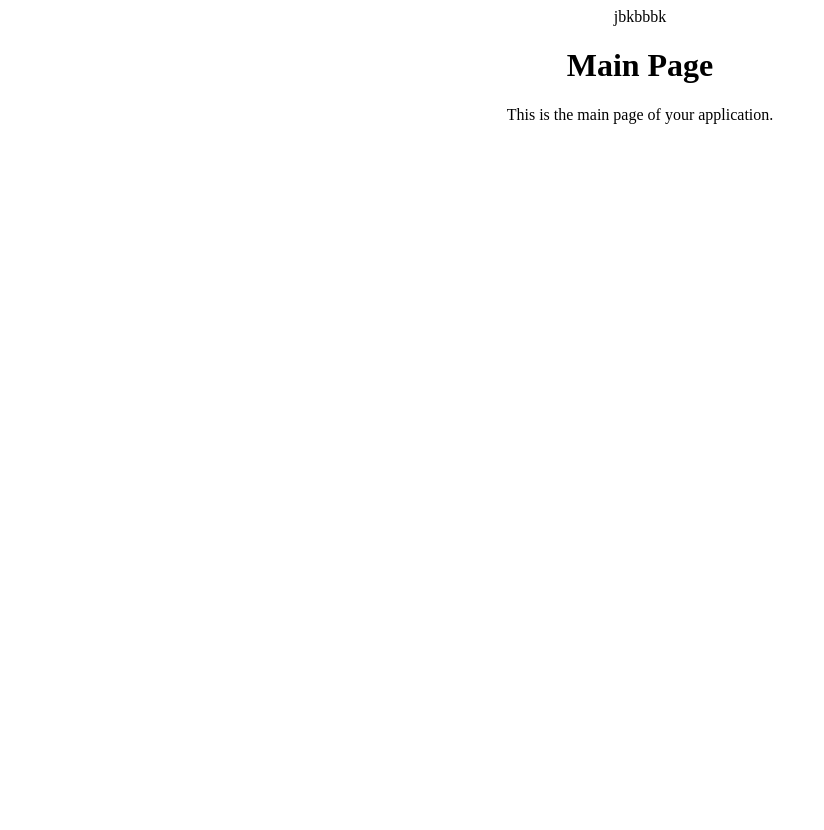
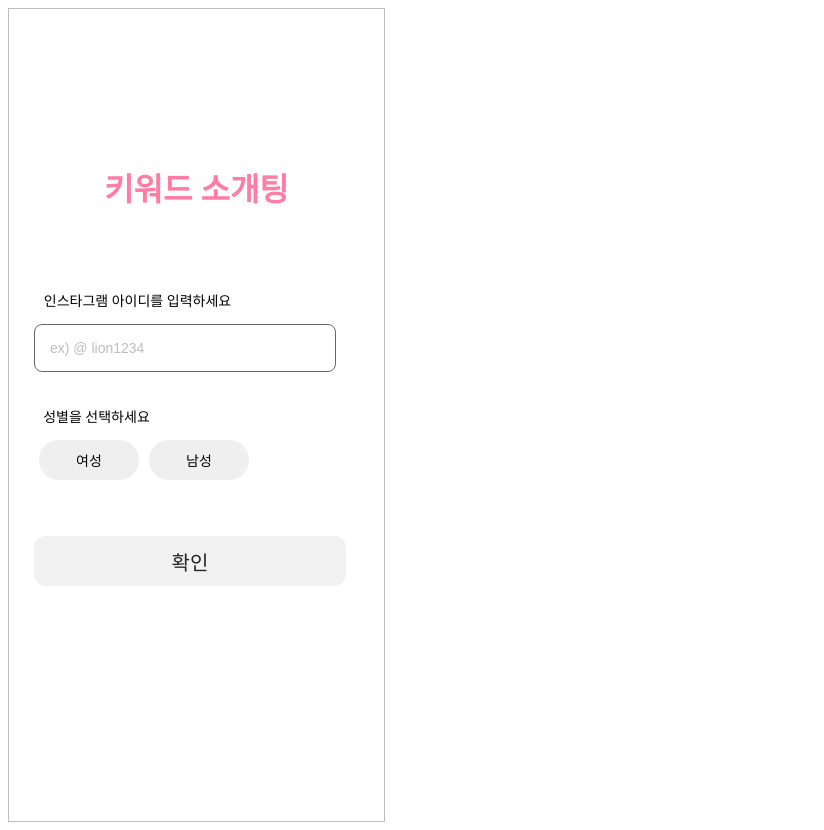
Before and after one commit to LikeLion-INU/FestivalB-12th-FrontEnd, a React (Create React App) app in the folder festival/: page / in a window 1280 px wide. Shown: the whole page, without its empty margins (0-824 px from the left). Before the commit the page ends 800 px from the top, so only its background shows below. Built offline with nearby package versions, Linux system fonts and the light colour scheme.

Commit message:
design: mainPage UI 추가

```diff
--- a/festival/src/pages/mainPage/main.js
+++ b/festival/src/pages/mainPage/main.js
@@ -1,13 +1,34 @@
 import React from 'react';
+import * as S from "../mainPage/main.style.js";
 
 function MainPage() {
   return (
-    <div>
-      jbkbbbk
+    <S.Wrapper>
+      <S.Title>키워드 소개팅</S.Title>
+      <S.FormGroup>
+        <S.InputArea>
+          <S.InputLabel>인스타그램 아이디를 입력하세요</S.InputLabel>
+          <S.Input
+            type="text"
+            name="id"
+            id="id"
+            placeholder="ex) @ lion1234"
+            autoComplete="off"
+            required
+          />
+        </S.InputArea>
 
-      <h1>Main Page</h1>
-      <p>This is the main page of your application.</p>
-    </div>
+        <S.ButtonArea1>
+          <S.ButtonLabel>성별을 선택하세요</S.ButtonLabel>
+          <S.Button1 type="submit">여성</S.Button1>
+          <S.Button1 type="submit">남성</S.Button1>
+        </S.ButtonArea1>
+
+        <S.ButtonArea2>
+          <S.Button2 type="submit">확인</S.Button2>
+        </S.ButtonArea2>
+      </S.FormGroup>
+    </S.Wrapper>
   );
 }
 
--- /dev/null
+++ b/festival/src/pages/mainPage/main.style.js
@@ -0,0 +1,86 @@
+import styled from "@emotion/styled";
+
+export const Wrapper = styled.div`
+  width: 375px;
+  height: 812px;
+  border: 1px solid #BDBDBD;
+`;
+
+export const Title = styled.div`
+  padding-top: 155px;
+  color: #FF7CA3;
+  font-size: 32px;
+  font-weight: 600;
+`;
+
+export const FormGroup = styled.div`
+  display: flex;
+  flex-direction: column;
+  align-items: flex-start; /* 왼쪽 정렬 */
+  margin-left: 25px; /* 왼쪽 여백 추가 */
+`;
+
+export const InputArea = styled.div`
+`;
+
+export const InputLabel = styled.p`
+  margin-top: 80px;
+  font-size: 14px;
+  font-weight: 400px;
+  margin-left: -95px;
+`;
+
+export const Input = styled.input`
+  width: 270px;
+  border: 1px solid #666666;
+  padding: 15px 15px;
+  border-radius: 8px;
+  font-size: 14px;
+  color: #474747;
+  &::placeholder {
+    color: #BDBDBD; /* placeholder 색상 */
+  }
+`;
+
+export const ButtonArea1 = styled.p`
+  margin-top: 20px;
+`;
+
+export const ButtonLabel = styled.p`
+  font-size: 14px;
+  font-weight: 400px;
+  margin-left: -95px;
+`;
+
+export const Button1 = styled.button`
+  width: 100px;
+  height: 40px;
+  font-size: 14px;
+  font-weight: 400;
+  border: none;
+  border-radius: 25px;
+  cursor: pointer;
+  margin: 0 5px;
+  &:hover {
+    border: 1px solid #FF7CA3;
+    background-color: #FFE5ED;
+`;
+
+export const ButtonArea2 = styled.div`
+  margin-top: 40px;
+`;
+
+export const Button2 = styled.button`
+  width: 312px;
+  height: 50px;
+  font-size: 20px;
+  font-weight: 500;
+  border: none;
+  border-radius: 12px;
+  background: #F1F1F1;
+  color: #222222;
+  &:hover {
+    background-color: #FF7CA3;
+    color: #fff;
+    box-shadow: 0px 1px 10.899999618530273px 0px #00000040;
+`;
```
